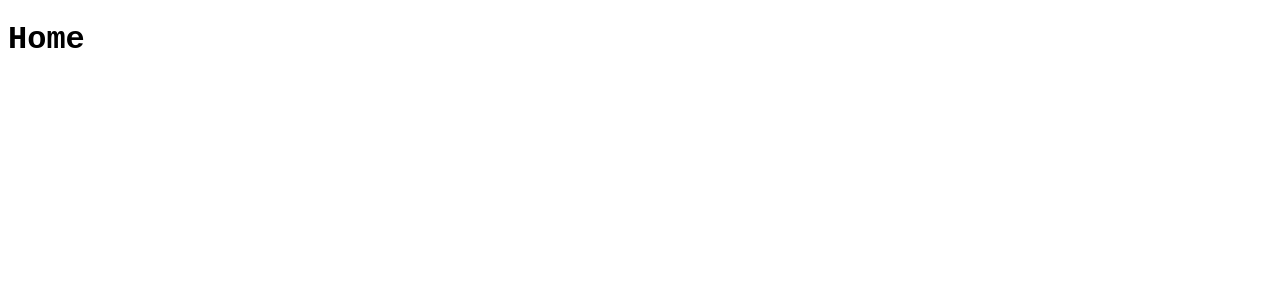
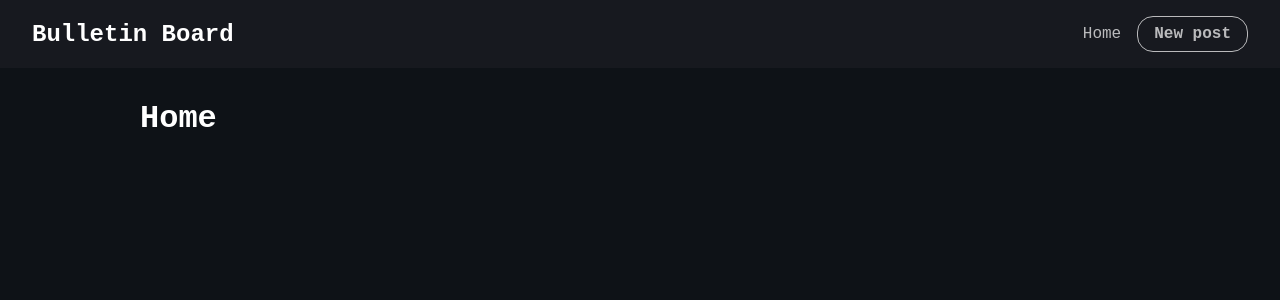
Before and after one commit to bisaio/bulletinboard-react-axios, a React (Vite) app in the folder bulletin_board/: page / in a window 1280 px wide. Shown: the top 300 px of the page. Built offline with nearby package versions, Linux system fonts and the light colour scheme.

Commit message:
FEAT: criando e estilizando navbat

```diff
--- a/bulletin_board/index.html
+++ b/bulletin_board/index.html
@@ -4,7 +4,7 @@
     <meta charset="UTF-8" />
     <link rel="icon" type="image/svg+xml" href="/favicon.svg" />
     <meta name="viewport" content="width=device-width, initial-scale=1.0" />
-    <title>bulletin_board</title>
+    <title>Bulletin Board</title>
   </head>
   <body>
     <div id="root"></div>
--- a/bulletin_board/src/App.css
+++ b/bulletin_board/src/App.css
@@ -0,0 +1,5 @@
+.container {
+    max-width: 1000px;
+    margin: 2rem auto;
+    padding: 0 2rem;
+}
--- a/bulletin_board/src/App.tsx
+++ b/bulletin_board/src/App.tsx
@@ -1,9 +1,11 @@
 import { Outlet } from 'react-router-dom'
 import './App.css'
+import Navbar from './components/Navbar'
 
 function App() {
   return (
     <div className='App'>
+      <Navbar />
       <div className='container'>
         <Outlet />
       </div>
--- /dev/null
+++ b/bulletin_board/src/components/Navbar.css
@@ -0,0 +1,29 @@
+.navbar {
+    display: flex;
+    align-items: center;
+    justify-content: space-between;
+    padding: 1rem 2rem;
+    background-color: #17191F;
+}
+
+.navbar h2 a {
+    opacity: 1;
+}
+
+.navbar ul {
+    display: flex;
+    align-items: center;
+    gap: 1rem;
+}
+
+.new-btn {
+    font-weight: bold;
+    border: 1px solid #FFF;
+    padding: 0.5rem 1rem;
+    border-radius: 1rem;
+    transition: 0.3s;
+}
+
+.new-btn:hover {
+    background-color: #1E1F27;
+}
--- /dev/null
+++ b/bulletin_board/src/components/Navbar.tsx
@@ -0,0 +1,16 @@
+import { Link } from "react-router-dom";
+import './Navbar.css'
+
+export default function Navbar() {
+    return (
+        <nav className="navbar">
+            <h2>
+                <Link to={'/'}>Bulletin Board</Link>
+            </h2>
+            <ul>
+                <Link to={'/'}><li>Home</li></Link>
+                <Link to={'/new-post'} className="new-btn"><li>New post</li></Link>
+            </ul>
+        </nav>
+    )
+}
--- a/bulletin_board/src/index.css
+++ b/bulletin_board/src/index.css
@@ -1,3 +1,29 @@
-body {
+* {
+  margin: 0;
+  padding: 0;
   font-family: 'Courier New', Courier, monospace;
 }
+
+body {
+  background-color: #0E1217;
+  color: #FFF;
+}
+
+ul {
+  list-style: none;
+}
+
+a {
+  text-decoration: none;
+  color: #FFF;
+  opacity: 0.7;
+  transition: 0.3s;
+}
+
+a:hover {
+  opacity: 1;
+}
+
+p {
+  color: #A9ABB3
+}
```
